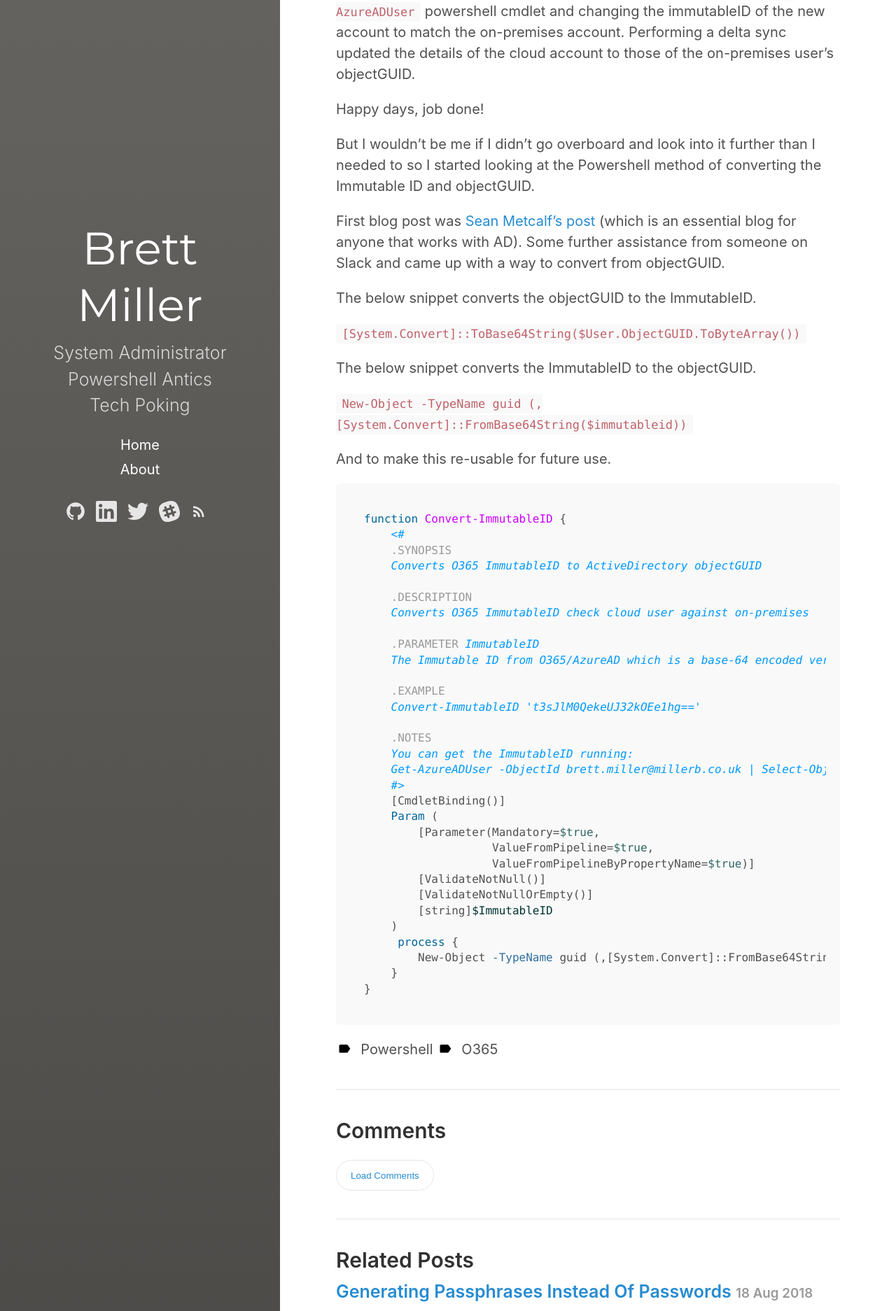
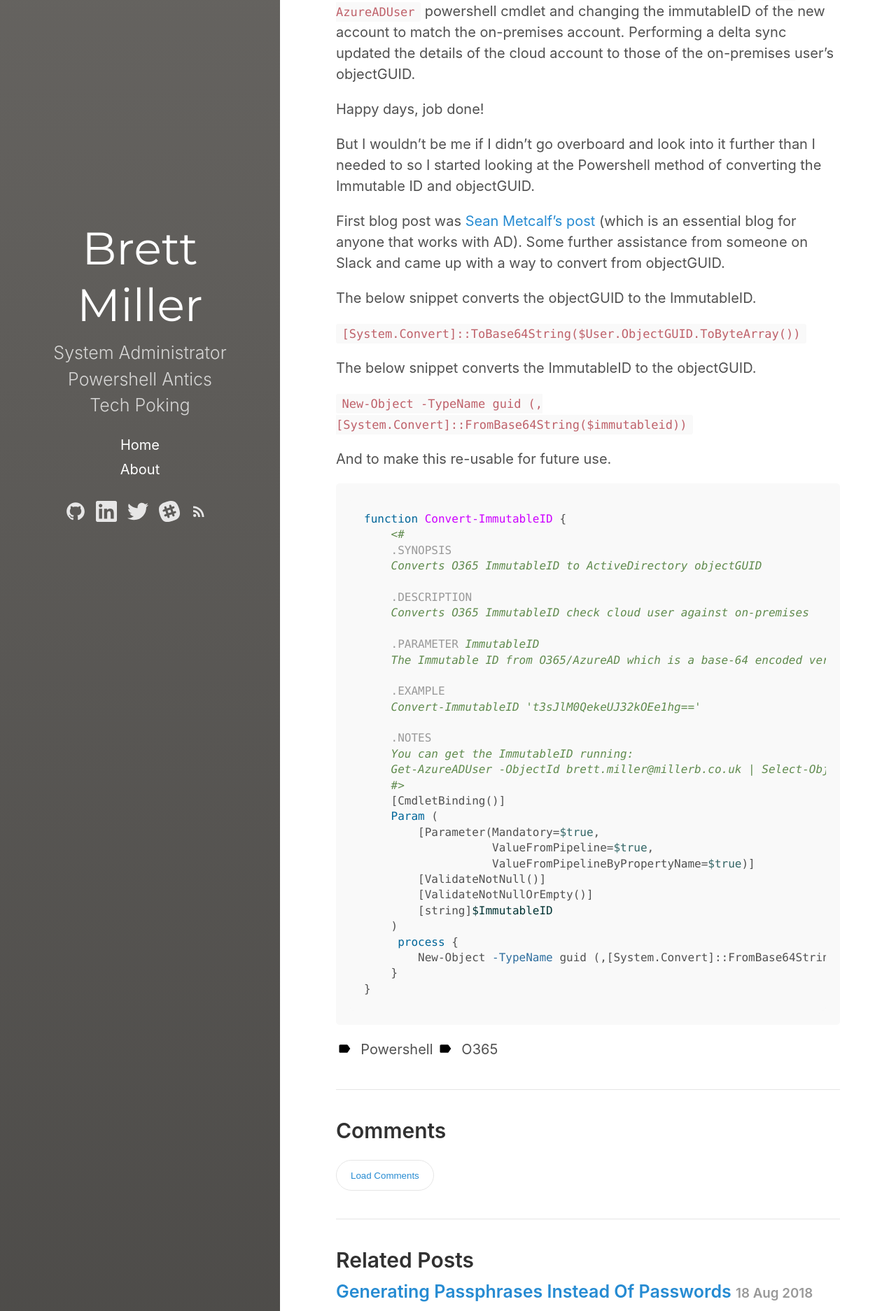
Before and after one commit to brettmillerb/brettmillerb.github.io, a Jekyll site: the page built from _posts/2017-07-16-convert-o365-immutableid-from-ad-objectguid.md, in a window 1280 px wide. Shown: the part 969-2843 px from the top of the page at 70% size. Built offline with Jekyll 4.4.1, drawn with Linux system fonts in a browser that asks for light colours.

Commit message:
messing about with syntax highlighting changes

```diff
--- a/_sass/hydeout/_syntax.scss
+++ b/_sass/hydeout/_syntax.scss
@@ -3,7 +3,7 @@
 .highlight .err { color: #a00; background-color: #faa } /* Error */
 .highlight .k { color: #069; } /* Keyword */
 .highlight .o { color: #555 } /* Operator */
-.highlight .cm { color: #09f; font-style: italic } /* Comment.Multiline */
+.highlight .cm { color: #608b4e; font-style: italic } /* Comment.Multiline */
 .highlight .cp { color: #099 } /* Comment.Preproc */
 .highlight .c1 { color: #999; } /* Comment.Single */
 .highlight .cs { color: #999; } /* Comment.Special */
@@ -14,7 +14,7 @@
 .highlight .gi { background-color: #cfc; border: 1px solid #0c0 } /* Generic.Inserted */
 .highlight .go { color: #aaa } /* Generic.Output */
 .highlight .gp { color: #009; } /* Generic.Prompt */
-.highlight .gs { } /* Generic.Strong */
+.highlight .gs { color: #d0d0d0; font-weight: bold } /* Generic.Strong */
 .highlight .gu { color: #030; } /* Generic.Subheading */
 .highlight .gt { color: #9c6 } /* Generic.Traceback */
 .highlight .kc { color: #069; } /* Keyword.Constant */
```
